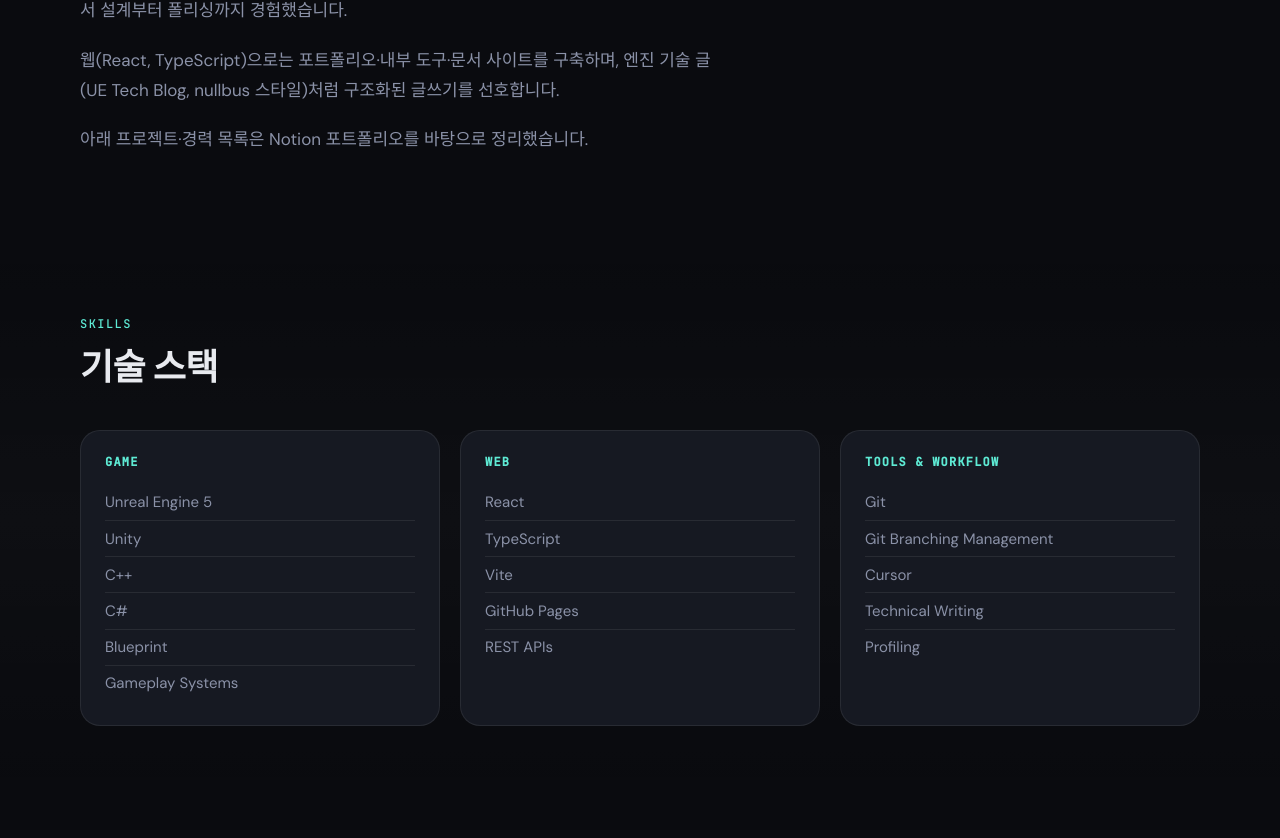
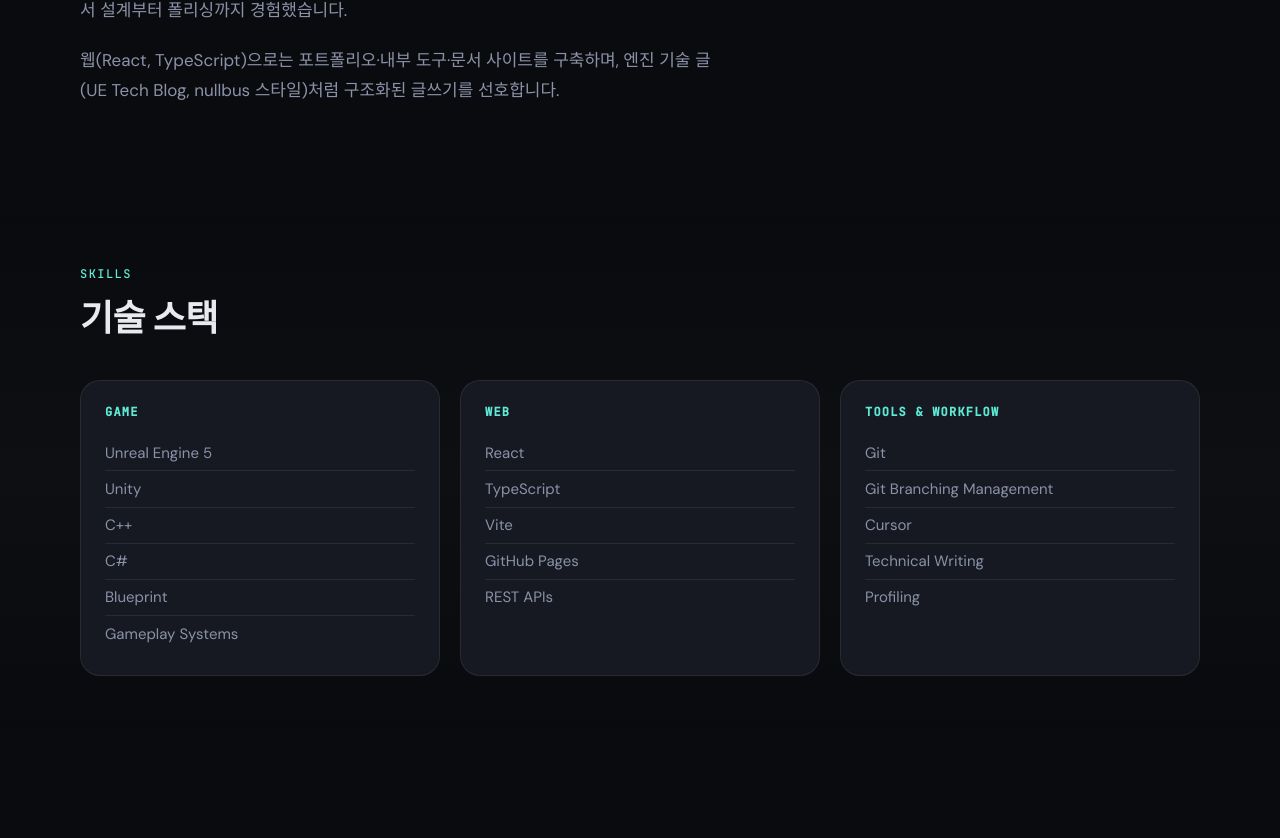
Before and after one commit to kjinwoo12/Blog, a React (Vite) app: page / in a window 1280 px wide. Shown: the part 956-1794 px from the top of the page. Built offline with nearby package versions, Linux system fonts and the light colour scheme.

Commit message:
chore: remove garbage text

```diff
--- a/src/data/portfolio.ts
+++ b/src/data/portfolio.ts
@@ -44,7 +44,6 @@
   paragraphs: [
     '게임 엔진(Unity, Unreal)에서 캐릭터·전투·UI 시스템을 다루며, 팀과 개인 프로젝트 모두에서 설계부터 폴리싱까지 경험했습니다.',
     '웹(React, TypeScript)으로는 포트폴리오·내부 도구·문서 사이트를 구축하며, 엔진 기술 글(UE Tech Blog, nullbus 스타일)처럼 구조화된 글쓰기를 선호합니다.',
-    '아래 프로젝트·경력 목록은 Notion 포트폴리오를 바탕으로 정리했습니다.',
   ],
 };
 
```
